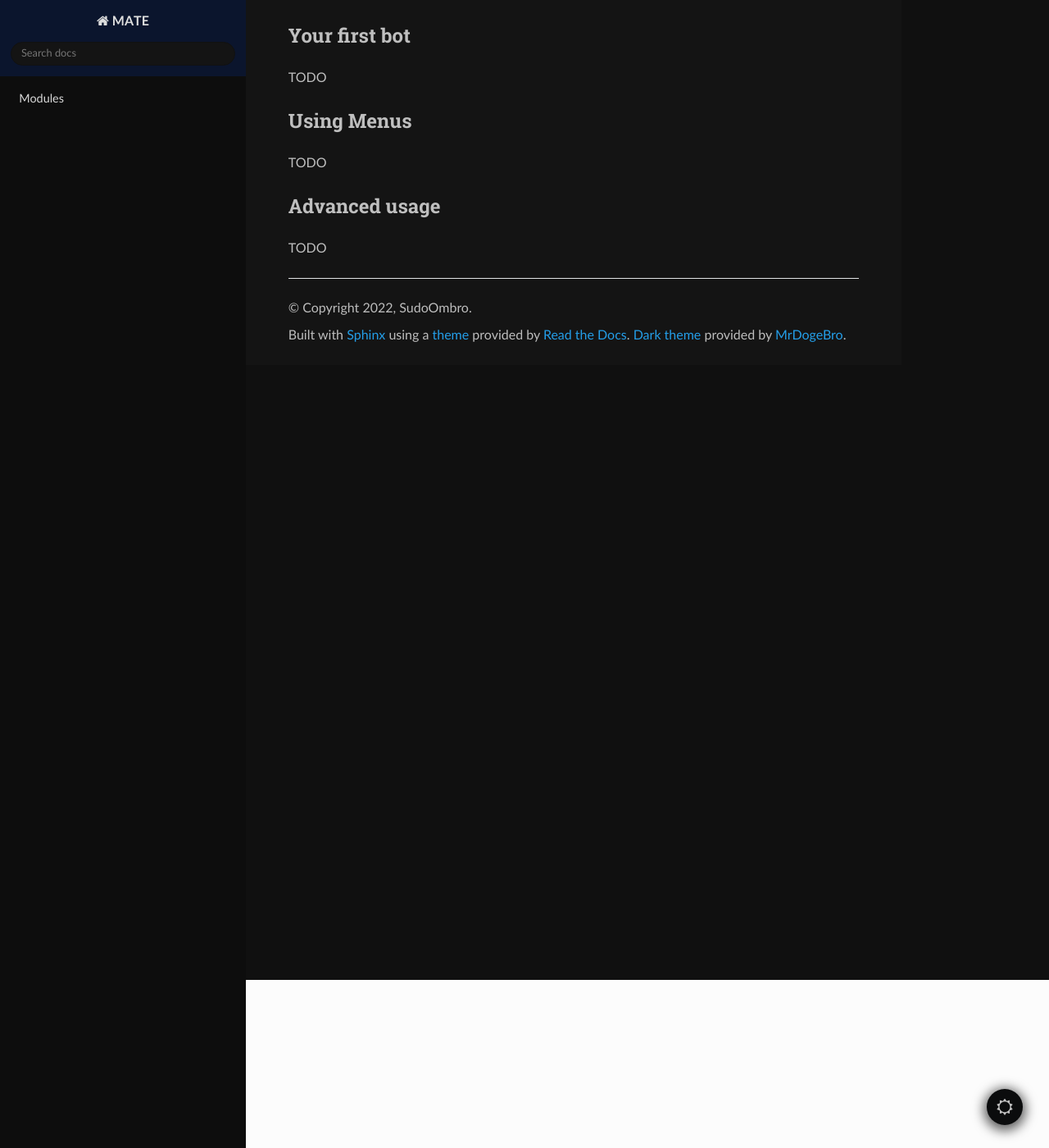
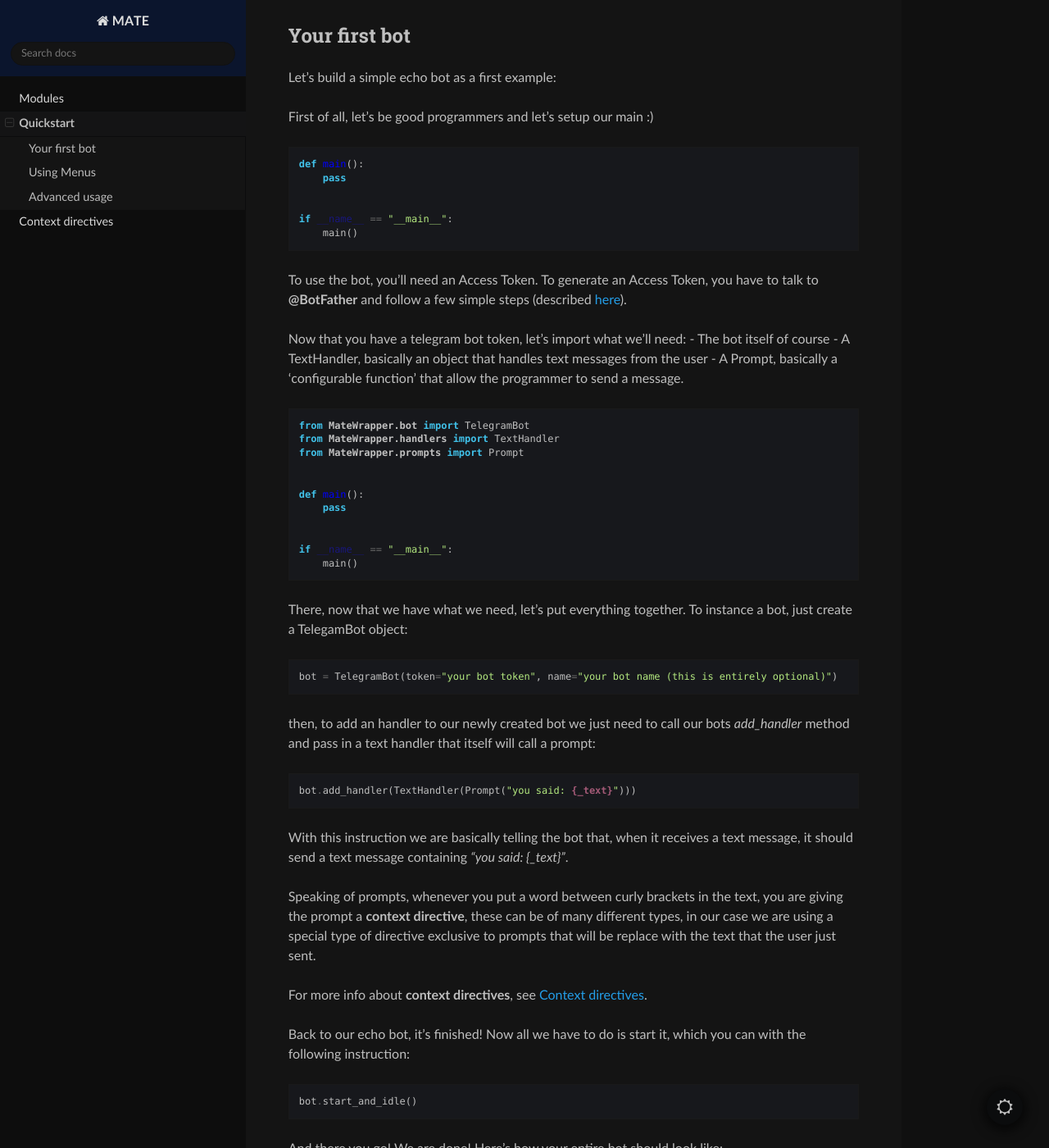
Before and after one commit to SudoOmbro/MATE, a Sphinx documentation site: the page built from docs/source/Quickstart.rst, in a window 1280 px wide and 1400 px high, scrolled down 205 px. Shown: the whole window at 82% size. Built offline with Sphinx 7.4.7 and the Read the Docs theme 2.0.0, drawn with Linux system fonts in a browser that asks for light colours; some of the changed text lies outside the part shown.

Commit message:
added "your first bot" & "Context directives" to docs

```diff
--- a/docs/source/Quickstart.rst
+++ b/docs/source/Quickstart.rst
@@ -1,14 +1,106 @@
 Quickstart
 ==========
-A small guide to get you going fast with the wrapper,
+A collection of small guides to get you going fast with the wrapper,
 aimed to teach the basics and how to best use the features of this wrapper.
 
 Your first bot
 --------------
-TODO
+Let's build a simple echo bot as a first example:
+
+First of all, let's be good programmers and let's setup our main :)
+
+.. code-block:: python
+
+    def main():
+        pass
+
+
+    if __name__ == "__main__":
+        main()
+
+To use the bot, you'll need an Access Token. To generate an Access Token,
+you have to talk to **@BotFather** and follow a few simple steps
+(described `here <https://core.telegram.org/bots#6-botfather>`_).
+
+Now that you have a telegram bot token, let's import what we'll need:
+- The bot itself of course
+- A TextHandler, basically an object that handles text messages from the user
+- A Prompt, basically a 'configurable function' that allow the programmer to send a message.
+
+.. code-block:: python
+
+    from MateWrapper.bot import TelegramBot
+    from MateWrapper.handlers import TextHandler
+    from MateWrapper.prompts import Prompt
+
+
+    def main():
+        pass
+
+
+    if __name__ == "__main__":
+        main()
+
+There, now that we have what we need, let's put everything together.
+To instance a bot, just create a TelegamBot object:
+
+.. code-block:: python
+
+    bot = TelegramBot(token="your bot token", name="your bot name (this is entirely optional)")
+
+then, to add an handler to our newly created bot we just need to call our bots *add_handler* method and pass in
+a text handler that itself will call a prompt:
+
+.. code-block:: python
+
+    bot.add_handler(TextHandler(Prompt("you said: {_text}")))
+
+With this instruction we are basically telling the bot that, when it receives a text message,
+it should send a text message containing *"you said: {_text}"*.
+
+
+Speaking of prompts, whenever you put a word between curly brackets in the text, you are giving the prompt a
+**context directive**, these can be of many different types, in our case we are using a special type of
+directive exclusive to prompts that will be replace with the text that the user just sent.
+
+For more info about **context directives**, see :doc:`Context directives`.
+
+Back to our echo bot, it's finished! Now all we have to do is start it, which you can with the following instruction:
+
+.. code-block:: python
+
+    bot.start_and_idle()
+
+And there you go! We are done! Here's how your entire bot should look like:
+
+.. code-block:: python
+
+    from MateWrapper.bot import TelegramBot
+    from MateWrapper.handlers import TextHandler
+    from MateWrapper.prompts import Prompt
+
+
+    def main():
+        bot = TelegramBot(token="your bot token", name="your bot name (this is entirely optional)")
+        bot.add_handler(TextHandler(Prompt("you said: {_text}")))
+        bot.start_and_idle()
+
+
+    if __name__ == "__main__":
+        main()
+
+That wasn't so bad, was it?
+
+Now when you start the bot (assuming the token you used is valid) and write for exaple "hi" to it,
+it should respond with "you said: hi".
+
+3 lines of code for an echo bot is pretty good, but keep reading, it gets better ;)
 
 Using Menus
 -----------
+Now, while Prompts are quite convenient & Building bots that echo what you said or tell you your name/id is pretty cool,
+where this wrapper gets spicy is with the introduction Menus, Panels & Buttons
+
 TODO
 
 Advanced usage
--- a/docs/source/index.rst
+++ b/docs/source/index.rst
@@ -13,3 +13,5 @@ while injecting custom logic where necessary.
 .. toctree::
 
    Modules
+   Quickstart
+   Context directives
```
Also changed, not shown: docs/source/Context directives.rst (added, +47 -0 lines), 10 other files.
